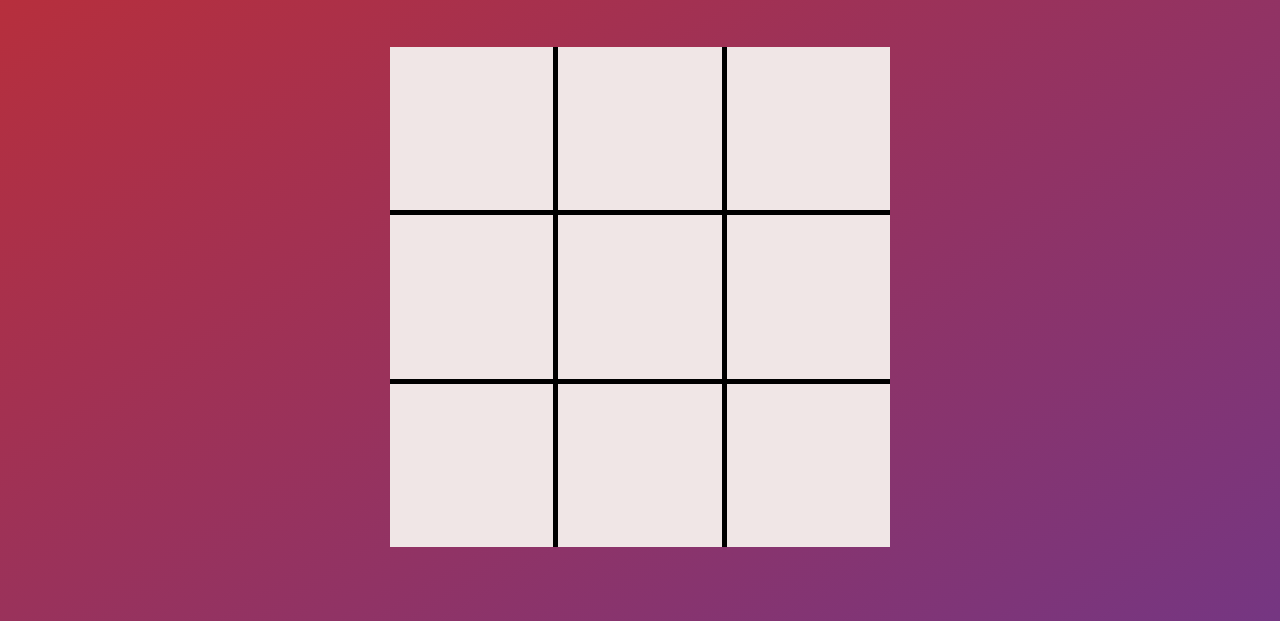
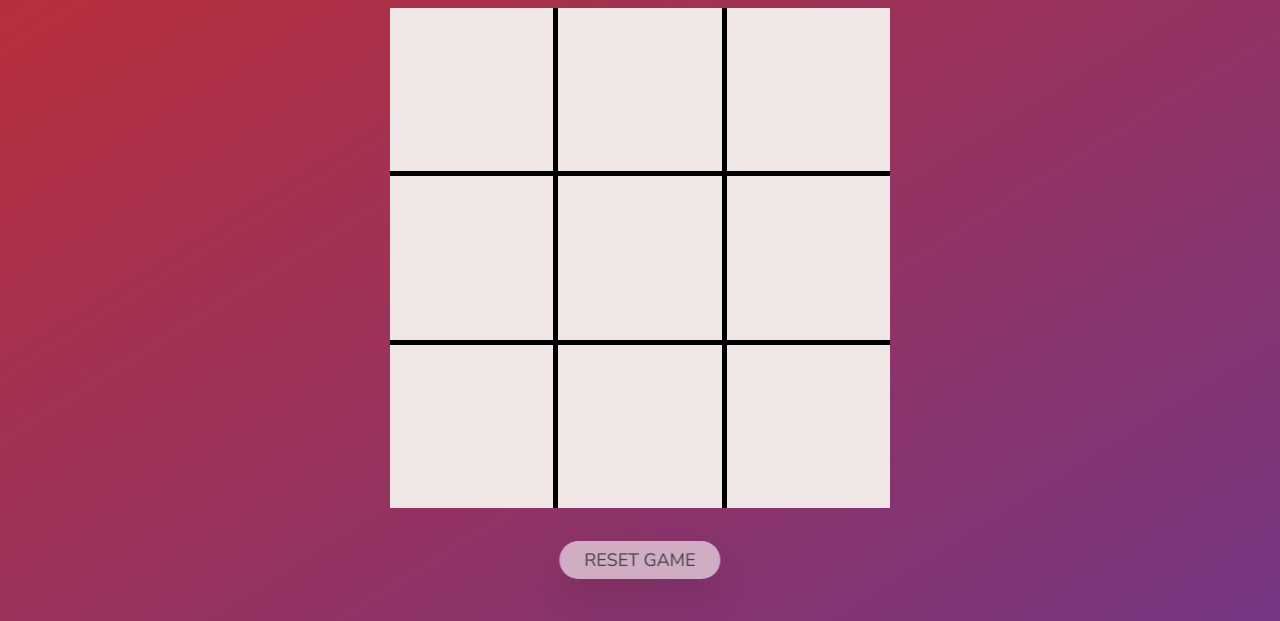
Before and after one commit to millerado/tic-tac-toe, a plain HTML site: page index.html in a window 1280 px wide. Shown: the part 179-800 px from the top of the page. Drawn offline with nearby package versions, Linux system fonts and the light colour scheme.

Commit message:
added better button styling. awkard method of positiond

```diff
--- a/css/style.css
+++ b/css/style.css
@@ -49,7 +49,31 @@ h2 {
   width: 500px;
   background-color: black;
   margin: 0 auto;
-  margin-top: 50px;
+  margin-top: 30px;
+}
+
+#btn-reset {
+  position: absolute;
+  left: 50%;
+  top: 720px;
+  transform: translateX(-50%);
+  color: #444;
+  background: none;
+  border: none;
+  font-family: inherit;
+  font-size: 1.8rem;
+  text-transform: uppercase;
+  cursor: pointer;
+  font-weight: 400;
+  transition: all 0.2s;
+
+  background-color: white;
+  background-color: rgba(255, 255, 255, 0.6);
+  backdrop-filter: blur(10px);
+
+  padding: 0.7rem 2.5rem;
+  border-radius: 50rem;
+  box-shadow: 0 1.75rem 3.5rem rgba(0, 0, 0, 0.1);
 }
 
 .game-space {
--- a/index.html
+++ b/index.html
@@ -14,7 +14,7 @@
     </header>
     <main>
       <h2 id="turn-display">Turn: Player 1</h2>
-      <button id="btn-reset" class="btn">Reset</button>
+      <button id="btn-reset" class="btn">Reset Game</button>
       <section></section>
     </main>
   </body>
```
